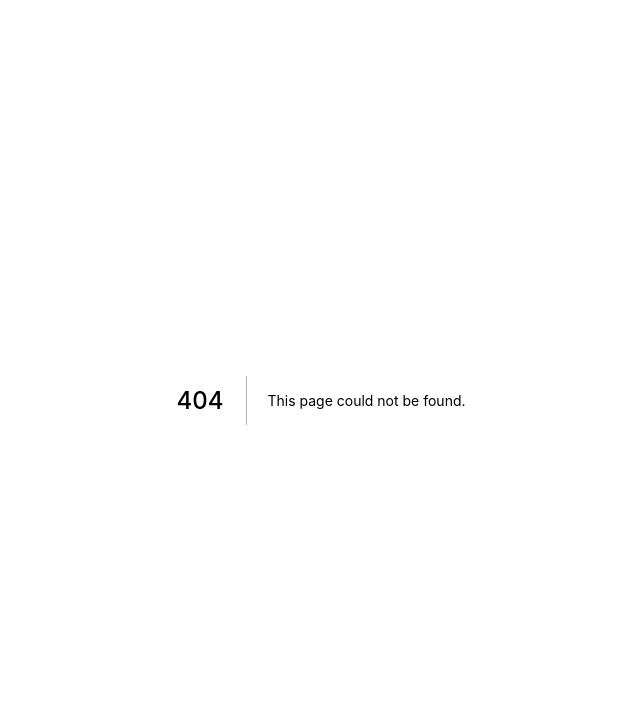
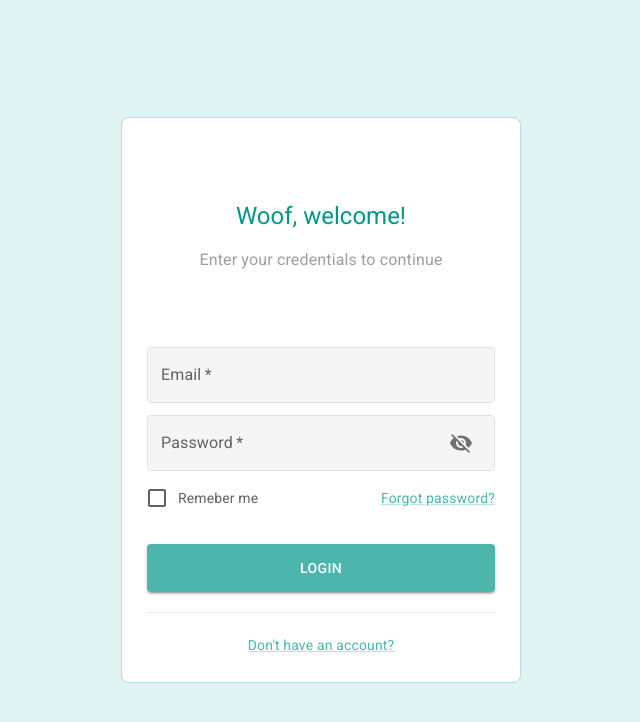
Before and after one commit to andrei-kozel/jagvillleva-frontend, a Next.js app: page /admin/login in a window 1280 px wide. Before the commit this address had no page. Shown: the top 722 px of the page, without its empty margins (319-959 px from the left). Built offline with nearby package versions, Linux system fonts and the light colour scheme.

Commit message:
Login page UI completed

```diff
--- /dev/null
+++ b/components/ButtonCustom.tsx
@@ -0,0 +1,42 @@
+import styled from "@emotion/styled";
+import { Button } from "@mui/material";
+import React from "react";
+
+const CssButton = styled(Button)({
+  boederRadius: "8px",
+  padding: "12px 0px",
+  color: "white",
+});
+
+interface ButtonProps {
+  children: React.ReactNode;
+  onClick: (event: React.MouseEvent<HTMLButtonElement>) => void;
+  disabled?: boolean;
+  variant?: "outlined" | "contained";
+  fullWidth?: boolean;
+  color?: "primary" | "secondary" | "inherit";
+}
+
+const ButtonCustom: React.FC<ButtonProps> = ({
+  children,
+  onClick,
+  disabled = false,
+  variant = "contained",
+  fullWidth,
+  color,
+}) => {
+  return (
+    <CssButton
+      onClick={onClick}
+      disabled={disabled}
+      variant={variant}
+      fullWidth={fullWidth}
+      color={color}
+      disableRipple={true}
+    >
+      {children}
+    </CssButton>
+  );
+};
+
+export default ButtonCustom;
--- /dev/null
+++ b/components/CheckboxCustom.tsx
@@ -0,0 +1,44 @@
+import { styled } from "@mui/material/styles";
+import { Checkbox, FormControlLabel, FormGroup } from "@mui/material";
+import React from "react";
+import { grey } from "@mui/material/colors";
+
+const checkboxColor = grey[700];
+
+const CssFormControlLabel = styled(FormControlLabel)({
+  "& .MuiSvgIcon-root": { fontSize: 24 },
+  "& .MuiFormControlLabel-label": { fontSize: "14px", lineHeight: "14px" },
+  color: checkboxColor,
+});
+
+const CssCheckbox = styled(Checkbox)({
+  color: checkboxColor,
+});
+
+interface CheckboxCustomProps {
+  label: string;
+  onChange: (value: boolean) => void;
+  fontSize?: number;
+  value: boolean;
+}
+
+const CheckboxCustom: React.FC<CheckboxCustomProps> = ({
+  label,
+  onChange,
+  value,
+}) => {
+  const handleChange = (event: React.ChangeEvent<HTMLInputElement>) => {
+    onChange(event.target.checked);
+  };
+
+  return (
+    <FormGroup>
+      <CssFormControlLabel
+        control={<CssCheckbox checked={value} onChange={handleChange} />}
+        label={label}
+      />
+    </FormGroup>
+  );
+};
+
+export default CheckboxCustom;
--- /dev/null
+++ b/components/InputField.tsx
@@ -0,0 +1,107 @@
+import {
+  FormControl,
+  IconButton,
+  InputAdornment,
+  TextField,
+} from "@mui/material";
+import React, { useState } from "react";
+import { styled } from "@mui/material/styles";
+import { grey, teal } from "@mui/material/colors";
+import { Visibility, VisibilityOff } from "@mui/icons-material";
+
+const colorRoot = grey[300];
+const colorFocused = teal[300];
+const colorHover = teal[100];
+const textColor = grey[700];
+const inputBackgroundColor = grey[100];
+
+const InputFieldContainer = styled(FormControl)({
+  margin: "6px 0",
+  width: "100%",
+});
+
+const Input = styled(TextField)({
+  "& label.Mui-focused": {
+    color: colorFocused,
+  },
+  "& .MuiInput-underline:after": {
+    borderBottomColor: colorRoot,
+  },
+  "& .MuiOutlinedInput-root": {
+    "& fieldset": {
+      borderColor: colorRoot,
+    },
+    "&:hover fieldset": {
+      borderColor: colorHover,
+    },
+    "&.Mui-focused fieldset": {
+      borderColor: colorFocused,
+    },
+  },
+  "& .MuiOutlinedInput-input": {
+    color: textColor,
+  },
+  borderRadius: "8px",
+  backgroundColor: inputBackgroundColor,
+});
+
+interface Props {
+  label: string;
+  onChange: (value: string) => void;
+  value: string;
+  type?: string;
+  required?: boolean;
+}
+
+const InputField: React.FC<Props> = ({
+  label,
+  onChange,
+  value,
+  type = "text",
+  required = false,
+}) => {
+  const [showPassword, setShowPassword] = useState(false);
+
+  const handleChange = (event: React.ChangeEvent<HTMLInputElement>) => {
+    onChange(event.target.value);
+  };
+
+  const handleClickShowPassword = () => setShowPassword(!showPassword);
+
+  return (
+    <InputFieldContainer fullWidth={true}>
+      <Input
+        id={`component-${label.toLowerCase()}`}
+        name={type}
+        value={value}
+        onChange={handleChange}
+        label={label}
+        fullWidth={true}
+        type={showPassword && type === "password" ? "text" : type}
+        required={required}
+        InputProps={{
+          endAdornment:
+            type === "password" ? (
+              <InputAdornment position="end">
+                <IconButton
+                  aria-label="toggle password visibility"
+                  onClick={handleClickShowPassword}
+                >
+                  {showPassword ? <Visibility /> : <VisibilityOff />}
+                </IconButton>
+              </InputAdornment>
+            ) : null,
+        }}
+      />
+    </InputFieldContainer>
+  );
+};
+
+export default InputField;
+
+// TODO Error message handling
+/*
+ * use this one:
+ * error
+ * helperText="Incorrect entry."
+ */
--- a/pages/_app.tsx
+++ b/pages/_app.tsx
@@ -1,18 +1,24 @@
-import type { ReactElement, ReactNode } from 'react'
-import type { NextPage } from 'next'
-import type { AppProps } from 'next/app'
+import type { ReactElement, ReactNode } from "react";
+import type { NextPage } from "next";
+import type { AppProps } from "next/app";
+import theme from "../theme/theme";
+import { ThemeProvider } from "@mui/material";
 
 type NextPageWithLayout = NextPage & {
-  getLayout?: (page: ReactElement) => ReactNode
-}
+  getLayout?: (page: ReactElement) => ReactNode;
+};
 
 type AppPropsWithLayout = AppProps & {
-  Component: NextPageWithLayout
-}
+  Component: NextPageWithLayout;
+};
 
 export default function MyApp({ Component, pageProps }: AppPropsWithLayout) {
   // Use the layout defined at the page level, if available
-  const getLayout = Component.getLayout ?? ((page) => page)
+  const getLayout = Component.getLayout ?? ((page) => page);
 
-  return getLayout(<Component {...pageProps} />)
+  return getLayout(
+    <ThemeProvider theme={theme}>
+      <Component {...pageProps} />
+    </ThemeProvider>
+  );
 }
--- /dev/null
+++ b/pages/admin/login.tsx
@@ -0,0 +1,139 @@
+import React, { useState } from "react";
+import { styled } from "@mui/material/styles";
+import { CssBaseline, Divider, Link, Typography } from "@mui/material";
+import { teal, grey } from "@mui/material/colors";
+import { Box } from "@mui/system";
+import InputField from "../../components/InputField";
+import ButtonCustom from "../../components/ButtonCustom";
+import CheckboxCustom from "../../components/CheckboxCustom";
+
+const backgroundColor = teal[50];
+const borderColor = teal[100];
+const textDark = teal[500];
+const textGrey = grey[500];
+
+const Background = styled("div")({
+  backgroundColor: `${backgroundColor}`,
+  minHeight: "100vh",
+  minWidth: "100vw",
+  display: "flex",
+  justifyContent: "center",
+  alignItems: "center",
+});
+
+const LoginBox = styled(Box)({
+  maxWidth: "400px",
+  backgroundColor: "white",
+  padding: "25px",
+  borderRadius: "8px",
+  border: `1px solid ${borderColor}`,
+  text: "center",
+  margin: "16px",
+});
+
+const CheckboxContainer = styled(Box)({
+  display: "flex",
+  flexDirection: "row",
+  justifyContent: "space-between",
+  alignItems: "center",
+  marginBottom: "25px",
+});
+
+const Title = styled(Typography)({
+  textAlign: "center",
+  color: `${textDark}`,
+  marginTop: "57px",
+});
+
+const Credentials = styled(Typography)({
+  textAlign: "center",
+  color: `${textGrey}`,
+  marginTop: "16px",
+  marginBottom: "69px",
+});
+
+const CssDevider = styled(Divider)({
+  margin: "20px 0",
+});
+
+const LinkContainerCentered = styled(Box)({
+  textAlign: "center",
+});
+
+const Login = () => {
+  const [email, setEmail] = useState("");
+  const [password, setPassword] = useState("");
+  const [rememberMe, setRememberMe] = useState(false);
+  const [errors, setErrors] = useState([]);
+
+  const handleLogin = (event: React.MouseEvent<HTMLButtonElement>) => {
+    event.preventDefault();
+    if (errors.length > 0) {
+      setErrors([...errors]);
+    } else {
+      console.log("Login", { email, password, rememberMe });
+      resetForm();
+    }
+  };
+
+  const resetForm = () => {
+    setEmail("");
+    setPassword("");
+    setErrors([]);
+  };
+
+  return (
+    <>
+      <CssBaseline />
+      <Background>
+        <LoginBox>
+          <Title variant="h5">Woof, welcome!</Title>
+          <Credentials>Enter your credentials to continue</Credentials>
+          <InputField
+            label="Email"
+            onChange={(value) => setEmail(value)}
+            value={email}
+            type="email"
+            required
+          />
+          <InputField
+            label="Password"
+            onChange={(value) => setPassword(value)}
+            value={password}
+            type="password"
+            required
+          />
+          <CheckboxContainer>
+            <CheckboxCustom
+              label="Remeber me"
+              value={rememberMe}
+              onChange={(value) => setRememberMe(value)}
+            />
+            <Link href="#" variant="body2">
+              Forgot password?
+            </Link>
+          </CheckboxContainer>
+          <ButtonCustom
+            variant="contained"
+            fullWidth={true}
+            onClick={handleLogin}
+          >
+            Login
+          </ButtonCustom>
+          <CssDevider light />
+          <LinkContainerCentered>
+            <Link
+              href="mailto:example@yahoo.com?subject=Account Registration Request&body=Your name:%0D%0AYour email:"
+              variant="body2"
+              align="center"
+            >
+              Don&apos;t have an account?
+            </Link>
+          </LinkContainerCentered>
+        </LoginBox>
+      </Background>
+    </>
+  );
+};
+
+export default Login;
--- /dev/null
+++ b/theme/theme.ts
@@ -0,0 +1,24 @@
+import { createTheme } from "@mui/material";
+import { red, teal } from "@mui/material/colors";
+
+const theme = createTheme({
+  palette: {
+    primary: {
+      main: teal[300],
+    },
+    secondary: {
+      main: '#ffc107',
+    },
+    error: {
+      main: red[300],
+    },
+    warning: {
+      main: '#ff9800',
+    },
+    success: {
+      main: '#6cc76f',
+    },
+  },
+})
+
+export default theme
```
